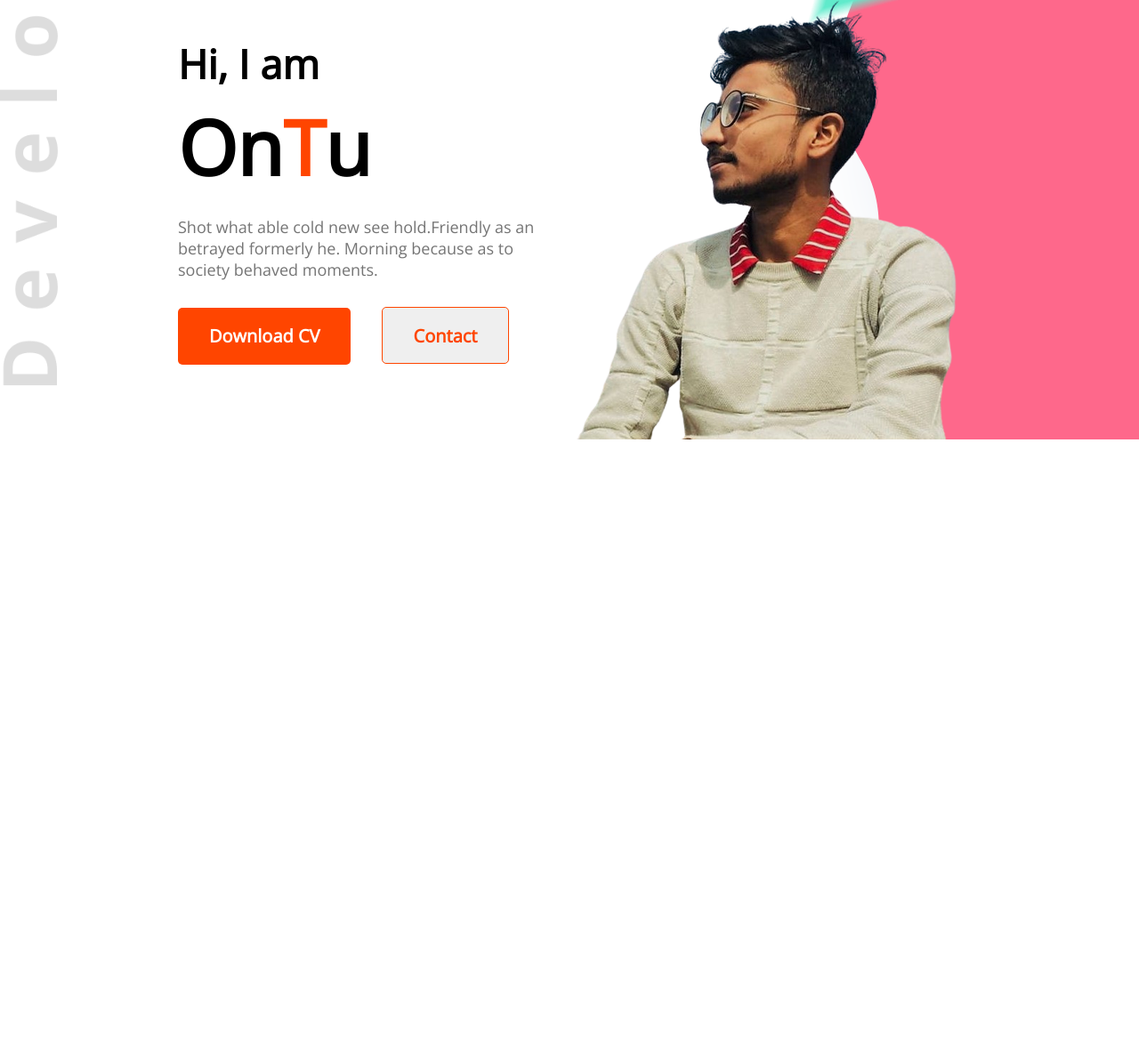
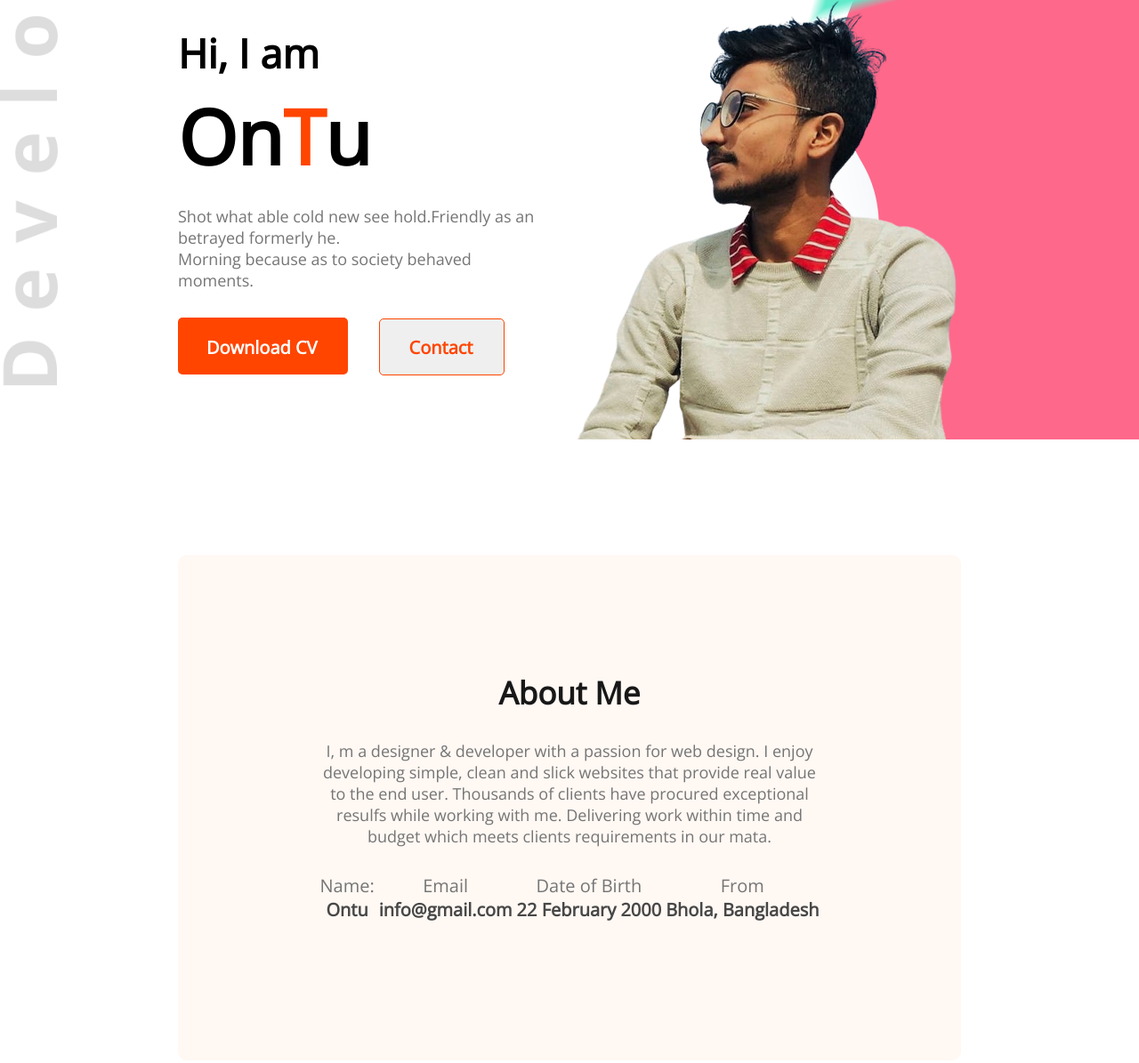
Before and after one commit to arontu/ar-protfolio, a plain HTML site: page index.html in a window 1280 px wide. Shown: the part 209-1404 px from the top of the page at 89% size. Before the commit the page ends 800 px from the top, so only its background shows below. Drawn offline with nearby package versions, Linux system fonts and the light colour scheme.

Commit message:
about done

```diff
--- a/index.html
+++ b/index.html
@@ -31,9 +31,11 @@
 
         <div class="banner">
             <div>
-                <h3 class="banner-sub-title">Hi, I  am</h3>
+                <h3 class="banner-sub-title">Hi, I am</h3>
                 <h1 class="banner-title">On<span class="text-color">t</span>u</h1>
-                <p class="bannerp">Shot what able cold new see hold.Friendly as an betrayed formerly he. Morning because as to society behaved moments.</p>
+                <p class="bannerp">Shot what able cold new see hold.Friendly as an betrayed formerly he.
+                    <br> Morning because as to society behaved moments.
+                </p>
                 <button class="btn-nav"> Download CV</button>
                 <button class="btn-contact">Contact</button>
             </div>
@@ -42,6 +44,32 @@
         </div>
     </header>
 
+    <main class="main-sec">
+        <section class="sec-about">
+            <h3 class="sec-ti">About Me</h3>
+            <p class="sec-dep">I, m a designer & developer with a passion for web design. I enjoy developing simple, clean and slick websites that provide real value to the end user. Thousands of clients have procured exceptional resulfs while working with me. Delivering work within time and budget which meets clients requirements in our mata.</p>
+
+            <div class="ab-info-container">
+                <div class="ab-info">
+                    <p class="info-title">Name:</p>
+                    <p class="info-des">Ontu</p>
+                </div>
+                <div class="ab-info">
+                    <p class="info-title">Email</p>
+                    <p class="info-des">info@gmail.com</p>
+                </div>
+                <div class="ab-info">
+                    <p class="info-title">Date of Birth</p>
+                    <p class="info-des">22 February 2000</p>
+                </div>
+                <div class="ab-info">
+                    <p class="info-title">From</p>
+                    <p class="info-des">Bhola, Bangladesh</p>
+                </div>
+            </div>
+        </section>
+    </main>
+
 </body>
 
 </html>
--- a/style.css
+++ b/style.css
@@ -15,7 +15,7 @@
     font-weight: 700;
     font-size: 20px;
     border: 0;
-    padding: 18px 35px;
+    padding: 18px 35px 15px 32px;
     height: 64px;
     border-radius: 5px;
     background: orangered;
@@ -25,23 +25,24 @@
     color: orangered;
     font-weight: 700;
     font-size: 20px;
-    border: 1px solid  orangered ;
-    padding: 18px 35px;
+    border: 1px solid orangered;
+    padding: 18px 35px 16px 33px;
     height: 64px;
     border-radius: 5px;
     margin-left: 30px;
 }
 
 /* header and nav */
-.header{
+.header {
     background: white;
     background-image: url('./images/header-bg1.png'), url('./images/developer.png');
     background-repeat: no-repeat;
-    background-position: cover,left ;
+    background-position: cover, left;
     background-size: auto, 85px;
     overflow: hidden;
 
 }
+
 nav {
     display: flex;
     justify-content: space-between;
@@ -90,3 +91,55 @@ nav {
     display: flex;
     align-items: center;
 }
+
+/* main section */
+
+.main-sec {
+    max-width: 1140px;
+    margin: 0 auto;
+}
+
+/* section  */
+
+.sec-about {
+    margin: 130px;
+    background: #FFF8F3;
+    border-radius: 10px;
+    padding: 131px 157px 156px;
+    text-align: center;
+}
+
+.sec-ti {
+    font-weight: 700;
+    font-size: 35px;
+    margin-bottom: 30px;
+    color: #181818;
+}
+
+.sec-dep {
+    font-weight: 400;
+    font-size: 18px;
+    color: #757575;
+    margin-bottom: 30px;
+}
+
+/* about info */
+.ab-info-container {
+    display: flex;
+    justify-content: space-around;
+}
+
+.ab-info{}
+
+.info-title {
+    font-weight: 400;
+    font-size: 20px;
+    color: #757575;
+}
+
+.info-des {
+    font-weight: 700;
+    font-size: 20px;
+    color: #474747;
+
+}
```
